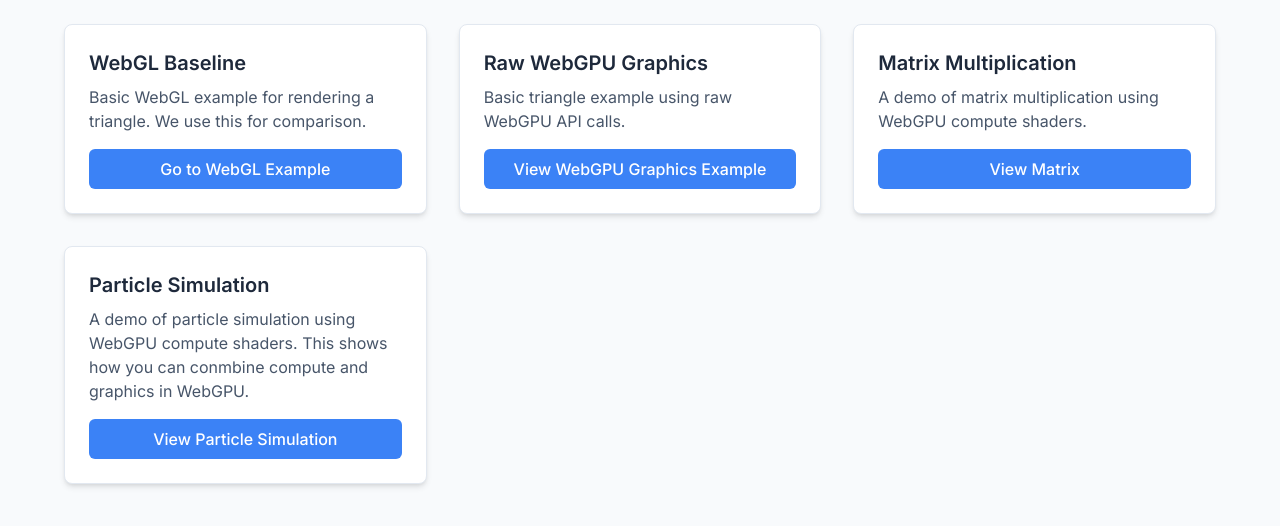
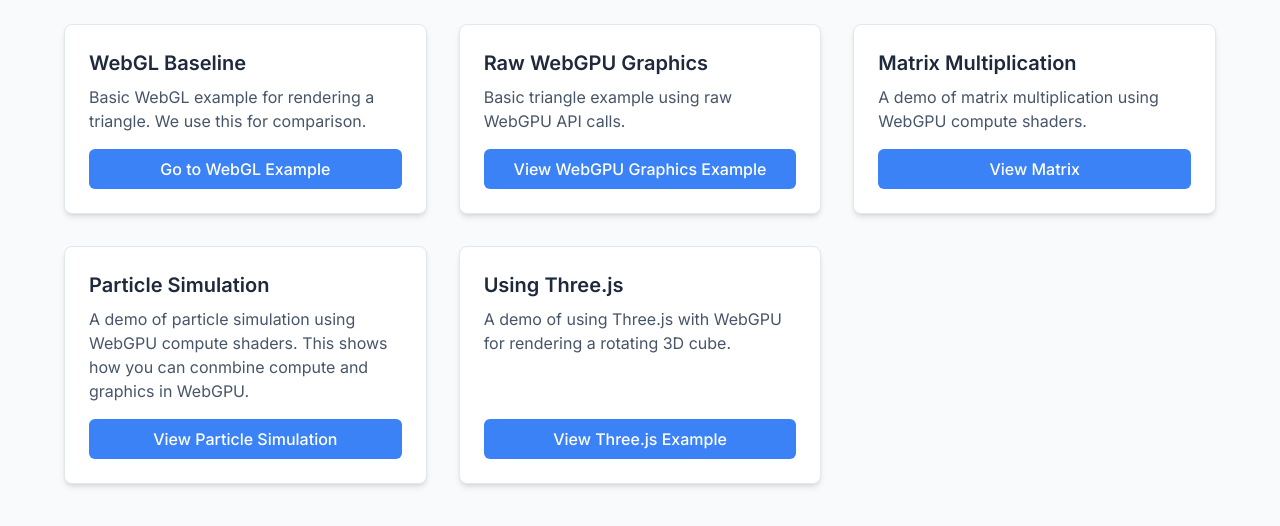
Before and after one commit to caraya/webgpu-demos, a plain HTML site: page index.html in a window 1280 px wide. Shown: the part 96-622 px from the top of the page. Drawn offline with nearby package versions, Linux system fonts and the light colour scheme.

Commit message:
Added three.js demo

```diff
--- a/index.html
+++ b/index.html
@@ -54,6 +54,15 @@
 						View Particle Simulation
 					</a>
 				</div>
+				<div class="bg-white rounded-lg shadow-md border border-slate-200 p-6 flex flex-col">
+					<h2 class="text-xl font-semibold mb-2 text-slate-800">Using Three.js</h2>
+					<p class="text-slate-600 mb-4 flex-grow">
+						A demo of using Three.js with WebGPU for rendering a rotating 3D cube.
+					</p>
+					<a href="./webgpu-threejs/cube.html" class="inline-block bg-blue-500 hover:bg-blue-600 text-white font-medium py-2 px-4 rounded-md text-center transition-colors">
+						View Three.js Example
+					</a>
+				</div>
 			</div>
 		</div>
 	</body>
```
